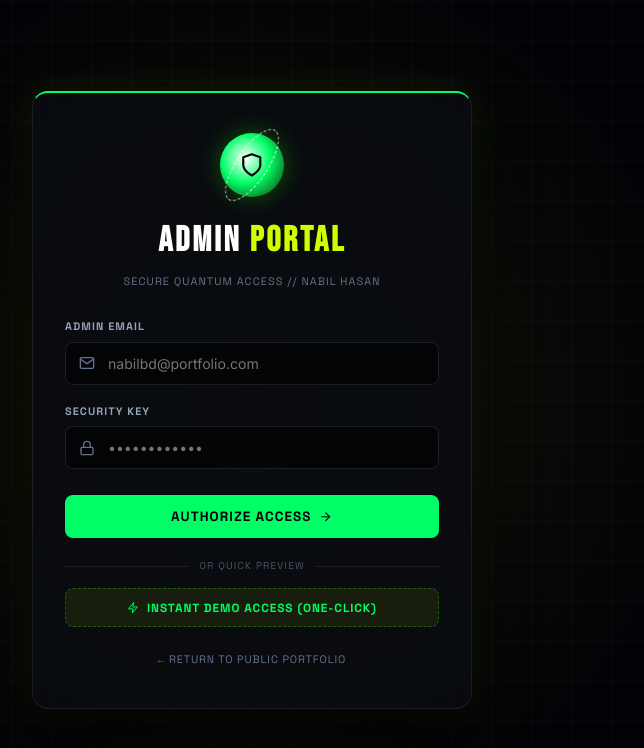
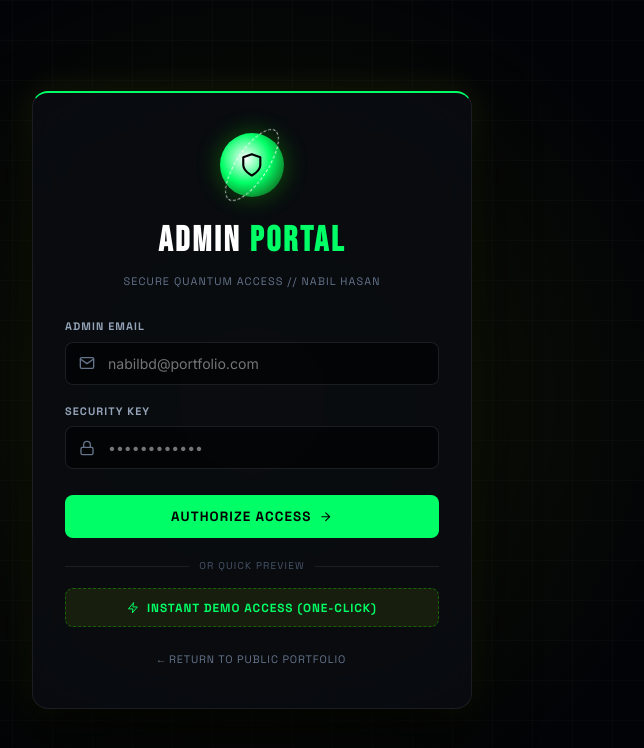
Before and after one commit to itsSopno/Angel_of_Unknown, a React (Vite) app: page /admin/login in a window 1280 px wide. Shown: the top 748 px of the page, without its empty margins (388-1032 px from the left). Built offline with nearby package versions, Linux system fonts and the light colour scheme.

Commit message:
small fix of colour

```diff
--- a/src/pages/admin/AdminLoginPage.module.css
+++ b/src/pages/admin/AdminLoginPage.module.css
@@ -97,7 +97,7 @@
 }
 
 .lime {
-  color: #cdff00;
+  color: #00ff66;
 }
 
 .subtitle {
```
